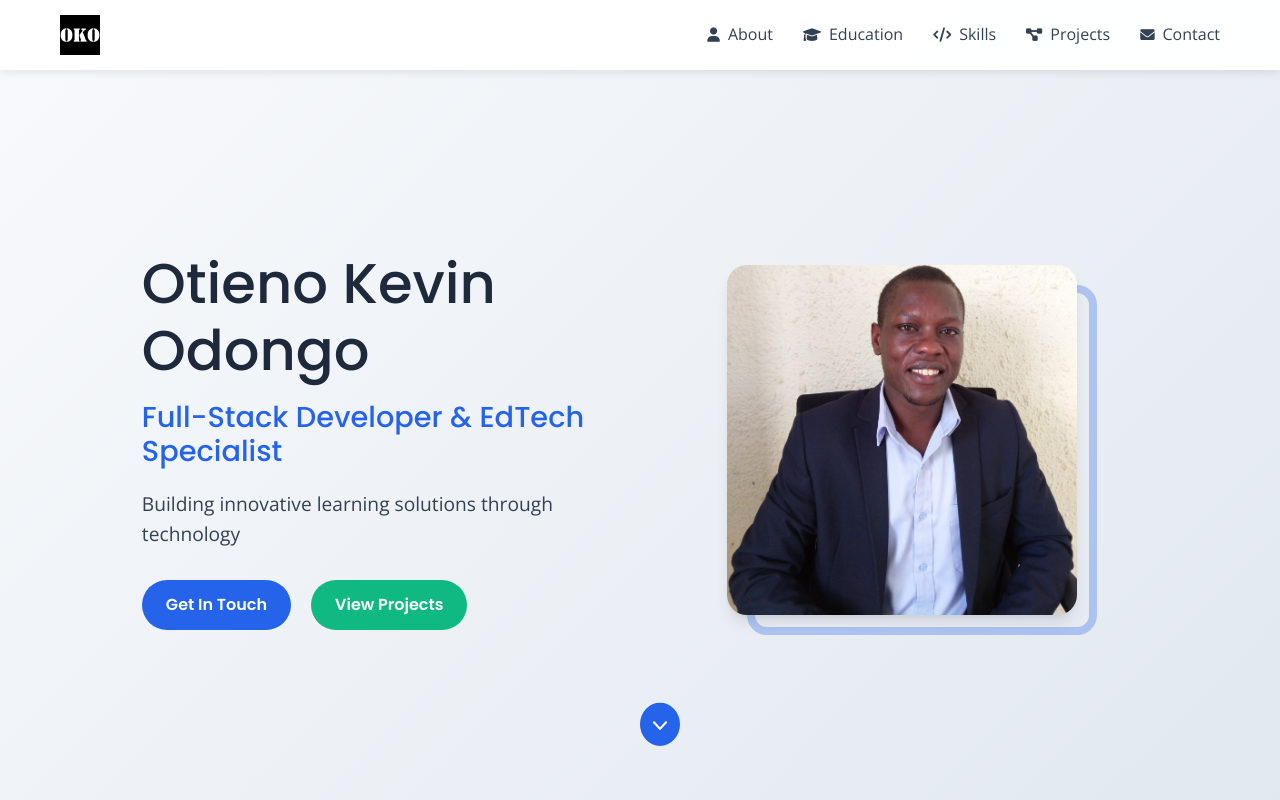
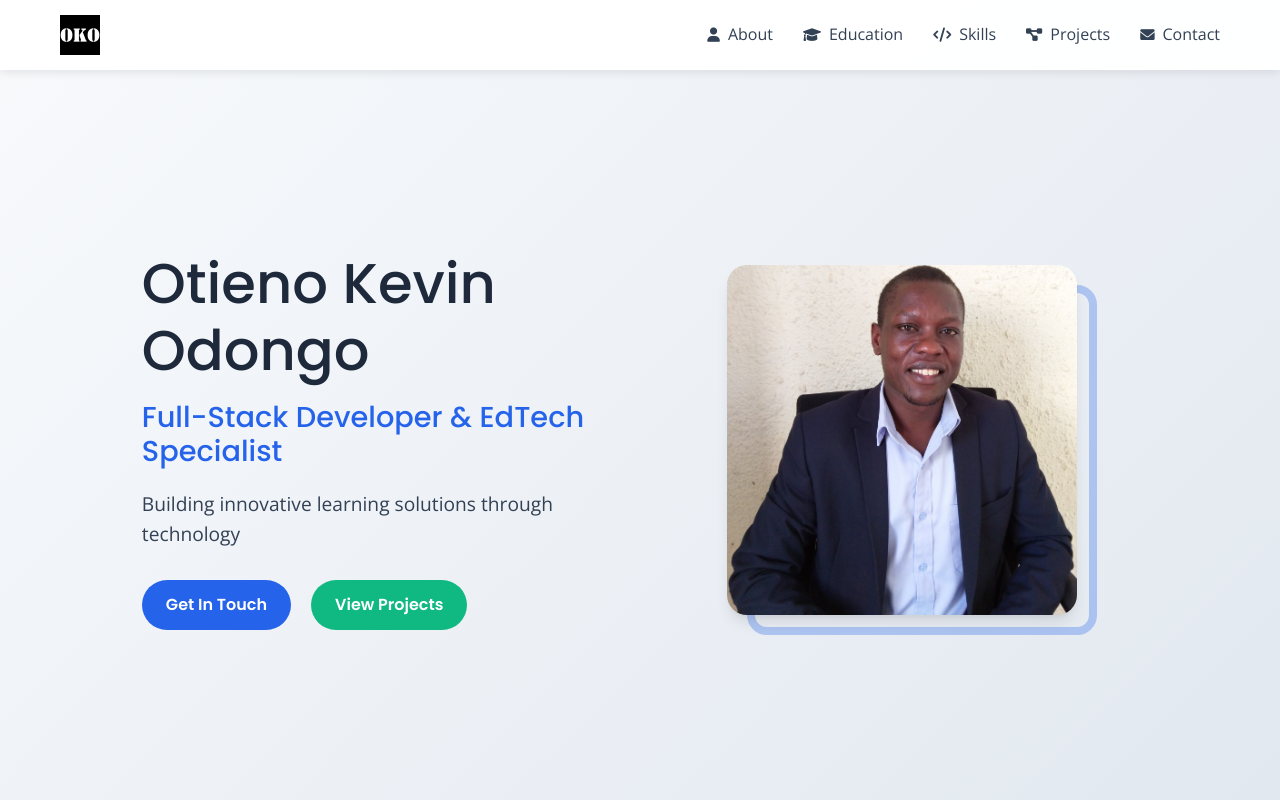
Before and after one commit to kotieno25/kotieno25.github.io, a plain HTML site: page index.html in a window 1280 px wide. Shown: the top 800 px of the page. Drawn offline with nearby package versions, Linux system fonts and the light colour scheme.

Commit message:
4th update

```diff
--- a/index.html
+++ b/index.html
@@ -45,9 +45,6 @@
                     <div class="img-border"></div>
                 </div>
             </div>
-        </div>
-        <div class="scroll-down">
-            <a href="#about"><i class="fas fa-chevron-down"></i></a>
         </div>
     </header>
 
```
